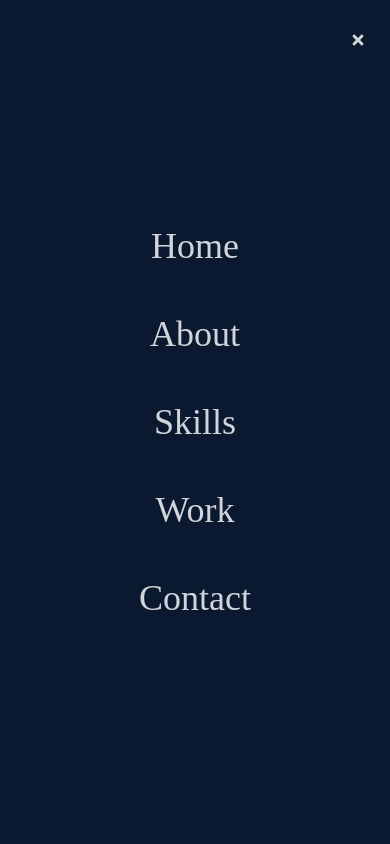
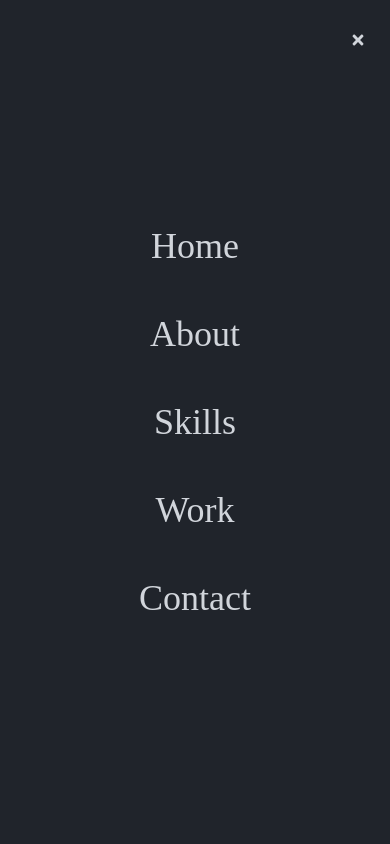
Before and after one commit to SebastianSanchez22/PersonalPortfolio, a React (Create React App) app: page / in a window 390 px wide. Both pictures are taken after a click on the element 358 px from the left and 40 px from the top of the page. Shown: the top 844 px of the page. Built offline with nearby package versions, Linux system fonts and the light colour scheme.

Commit message:
Changing background color for mobile screen

```diff
--- a/src/components/Navbar.jsx
+++ b/src/components/Navbar.jsx
@@ -55,7 +55,7 @@
         className={
           !nav
             ? 'hidden'
-            : 'absolute top-0 left-0 w-full h-screen bg-[#0a192f] flex flex-col justify-center items-center'
+            : 'absolute top-0 left-0 w-full h-screen bg-[#20242b] flex flex-col justify-center items-center'
         }
       >
         <li className='py-6 text-4xl'>
```
